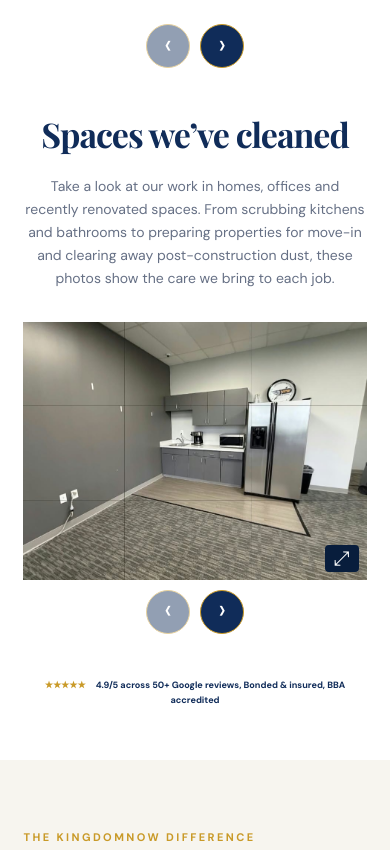
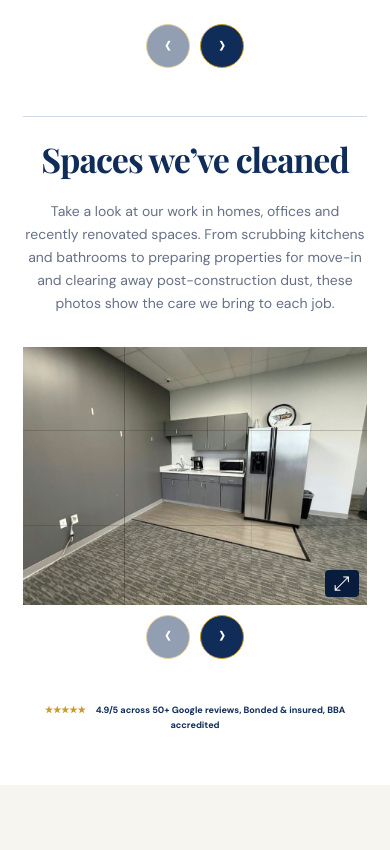
Before and after one commit to bvge/back_again, a plain HTML site: page kingdomnow-html/index.html in a window 390 px wide. Shown: the part 1004-1854 px from the top of the page. Drawn offline with nearby package versions, Linux system fonts and the light colour scheme.

Commit message:
Add divider above mobile gallery

```diff
--- a/kingdomnow-html/style.css
+++ b/kingdomnow-html/style.css
@@ -428,6 +428,11 @@
 }
 
 @media (max-width: 700px) {
+  .gallery .section-heading {
+    border-top: 1px solid rgb(16 44 89 / 18%);
+    padding-top: 24px;
+  }
+
   #services,
   .gallery {
     scroll-margin-top: 76px;
```
